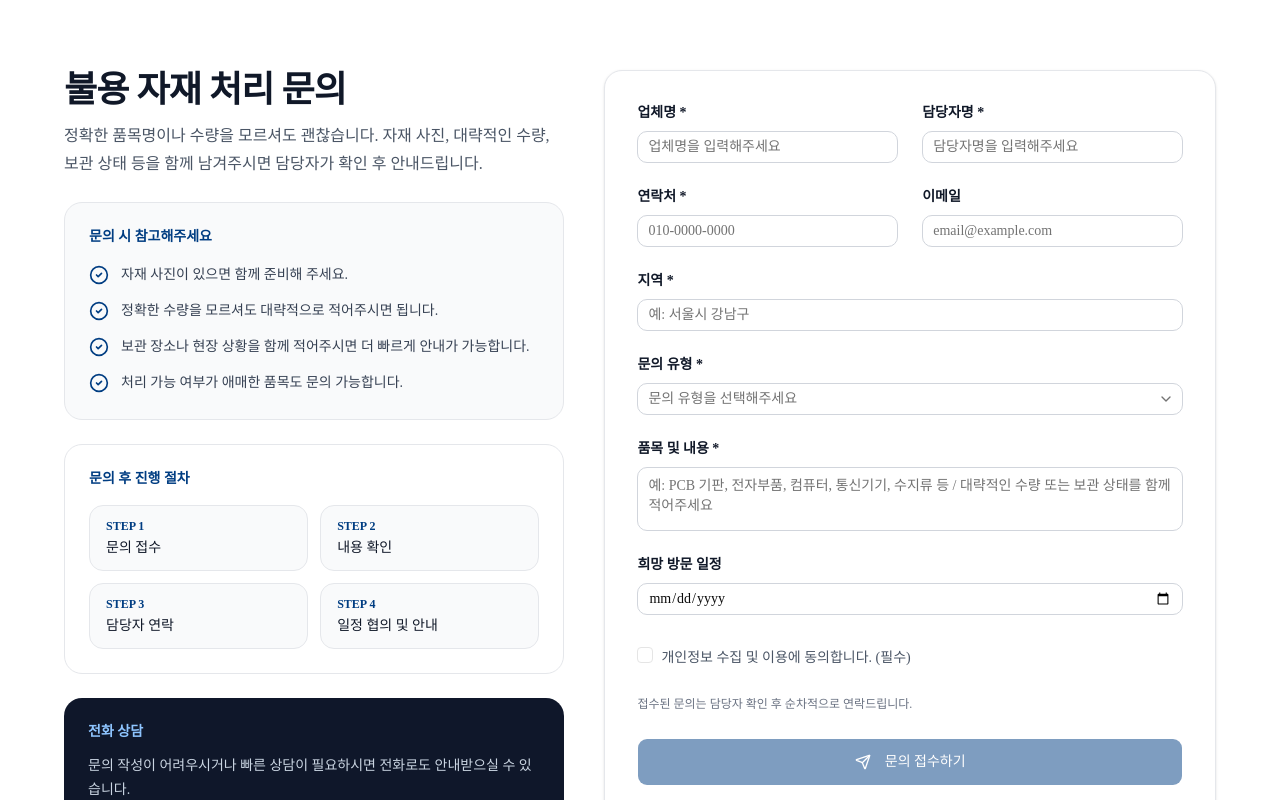
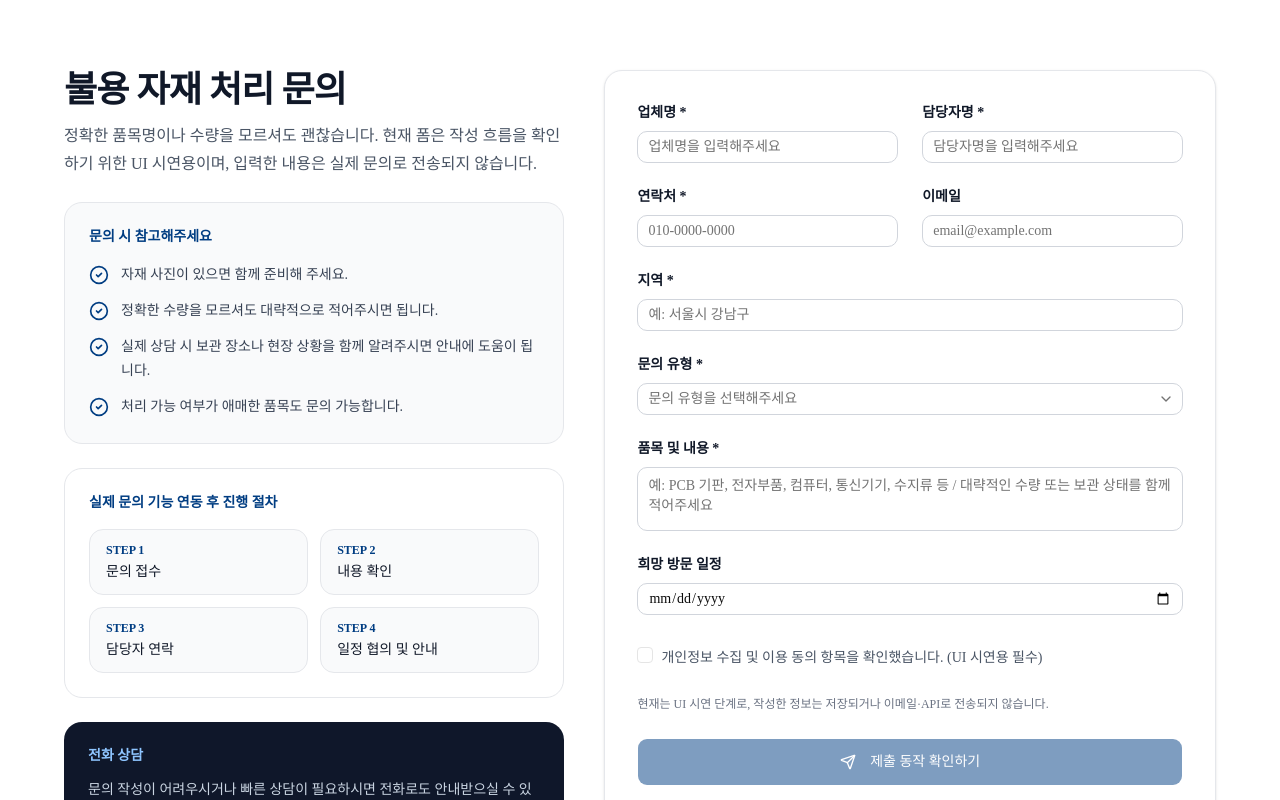
Before and after one commit to AMeaningfulStar/b2b-portal, a Next.js app: page / in a window 1280 px wide. Shown: the part 3960-4760 px from the top of the page. Built offline with nearby package versions, Linux system fonts and the light colour scheme.

Commit message:
fix: 견적 폼의 프로토타입 제출 안내 정정

```diff
--- a/components/quote/quote-form-section.tsx
+++ b/components/quote/quote-form-section.tsx
@@ -12,7 +12,7 @@ import { Select, SelectContent, SelectItem, SelectTrigger, SelectValue } from '@
 import { Textarea } from '@/components/ui/textarea'
 
 export default function QuoteFormSection() {
-  const [isSubmitted, setIsSubmitted] = useState(false)
+  const [isPrototypeNoticeOpen, setIsPrototypeNoticeOpen] = useState(false)
   const [agreed, setAgreed] = useState(false)
   const [inquiryType, setInquiryType] = useState('')
 
@@ -29,7 +29,7 @@ export default function QuoteFormSection() {
 
   const handleSubmit = (e: React.FormEvent<HTMLFormElement>) => {
     e.preventDefault()
-    setIsSubmitted(true)
+    setIsPrototypeNoticeOpen(true)
   }
 
   const handleInquiryTypeChange = (value: string | null) => {
@@ -39,7 +39,7 @@ export default function QuoteFormSection() {
   const guideItems = [
     '자재 사진이 있으면 함께 준비해 주세요.',
     '정확한 수량을 모르셔도 대략적으로 적어주시면 됩니다.',
-    '보관 장소나 현장 상황을 함께 적어주시면 더 빠르게 안내가 가능합니다.',
+    '실제 상담 시 보관 장소나 현장 상황을 함께 알려주시면 안내에 도움이 됩니다.',
     '처리 가능 여부가 애매한 품목도 문의 가능합니다.',
   ]
 
@@ -57,8 +57,8 @@ export default function QuoteFormSection() {
                   불용 자재 처리 문의
                 </h2>
                 <p className="text-base leading-7 text-gray-600">
-                  정확한 품목명이나 수량을 모르셔도 괜찮습니다. 자재 사진, 대략적인 수량, 보관 상태 등을 함께 남겨주시면
-                  담당자가 확인 후 안내드립니다.
+                  정확한 품목명이나 수량을 모르셔도 괜찮습니다. 현재 폼은 작성 흐름을 확인하기 위한 UI 시연용이며,
+                  입력한 내용은 실제 문의로 전송되지 않습니다.
                 </p>
               </div>
 
@@ -75,7 +75,7 @@ export default function QuoteFormSection() {
               </div>
 
               <div className="rounded-2xl border border-gray-200 bg-white p-6">
-                <p className="text-sm font-semibold text-[#003d82]">문의 후 진행 절차</p>
+                <p className="text-sm font-semibold text-[#003d82]">실제 문의 기능 연동 후 진행 절차</p>
                 <div className="mt-4 grid gap-3 sm:grid-cols-2">
                   {nextSteps.map((step, index) => (
                     <div key={step} className="rounded-xl border border-gray-200 bg-gray-50 px-4 py-3">
@@ -185,11 +185,13 @@ export default function QuoteFormSection() {
                     onCheckedChange={(checked) => setAgreed(checked as boolean)}
                   />
                   <Label htmlFor="privacy" className="cursor-pointer text-sm leading-relaxed text-gray-600">
-                    개인정보 수집 및 이용에 동의합니다. (필수)
+                    개인정보 수집 및 이용 동의 항목을 확인했습니다. (UI 시연용 필수)
                   </Label>
                 </div>
 
-                <p className="text-xs leading-5 text-gray-500">접수된 문의는 담당자 확인 후 순차적으로 연락드립니다.</p>
+                <p className="text-xs leading-5 text-gray-500">
+                  현재는 UI 시연 단계로, 작성한 정보는 저장되거나 이메일·API로 전송되지 않습니다.
+                </p>
 
                 <Button
                   type="submit"
@@ -197,19 +199,19 @@ export default function QuoteFormSection() {
                   disabled={!agreed}
                 >
                   <Send className="mr-2 h-5 w-5" />
-                  문의 접수하기
+                  제출 동작 확인하기
                 </Button>
               </form>
             </div>
           </div>
 
-          <Dialog open={isSubmitted} onOpenChange={setIsSubmitted}>
+          <Dialog open={isPrototypeNoticeOpen} onOpenChange={setIsPrototypeNoticeOpen}>
             <DialogContent>
               <DialogHeader>
-                <DialogTitle>문의 접수 완료</DialogTitle>
+                <DialogTitle>UI 시연 안내</DialogTitle>
                 <DialogDescription className="space-y-3">
-                  <p>문의가 정상적으로 접수되었습니다.</p>
-                  <p>담당자가 내용을 확인한 후 순차적으로 안내드리겠습니다.</p>
+                  <p>현재 견적 폼은 화면과 입력 흐름을 확인하기 위한 프로토타입입니다.</p>
+                  <p>작성한 내용은 저장되지 않으며 이메일, API 또는 담당자에게 전송되지 않습니다.</p>
                 </DialogDescription>
               </DialogHeader>
             </DialogContent>
```
